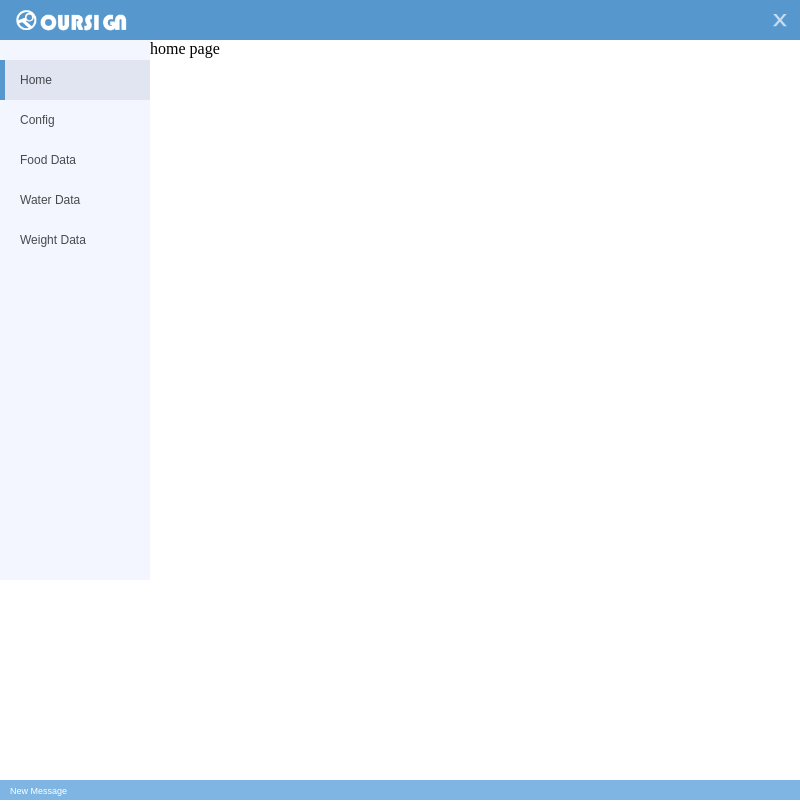
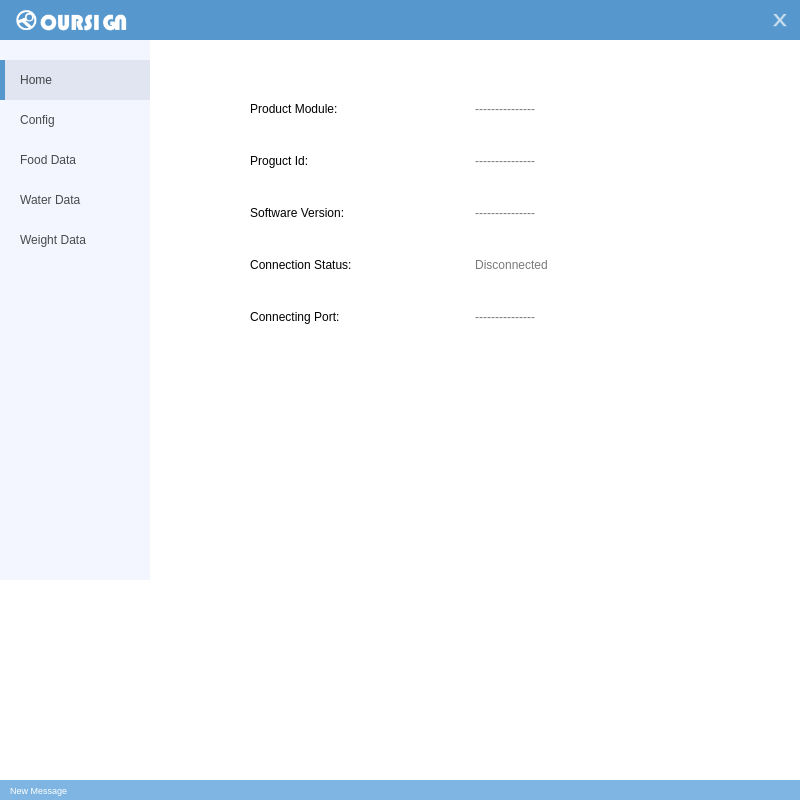
Before and after one commit to EdwordKevin/RPISUMMER19IEDSEC1GPY, an Electron app: page index.html in a window 800 px wide. Drawn offline with Linux system fonts and the light colour scheme.

Commit message:
homepage added

```diff
--- a/index.html
+++ b/index.html
@@ -1,11 +1,12 @@
 <!DOCTYPE html>
 <html>
     <head>
+        <meta http-equiv="Content-Type" content="text/html; charset=utf-8" />
         <style>
             html{margin: 0px;height: 100%;width: 100%}
             body{margin: 0px;height: 100%;width: 100%}
-            div{height:100%;margin:0px}
-            #top_menu{height: 40px;background: rgb(86, 152, 206);position: relative;;-webkit-app-region: drag}
+            div{height:100%;margin:0px;;-webkit-user-select: none;}
+            #top_menu{height: 40px;background: rgb(86, 152, 206);position: relative;;-webkit-app-region: drag;}
             #bot_content{height:540px;position:absolute;top:40px;bottom: 0px}
             #left_menu{width: 150px; float: left;background: rgb(243, 246, 255);border-right:solid 1px rgb(204, 204, 204)}
             #right_content{float:right;margin-left: 150px;width:650px;height: 100%;position: absolute}
@@ -14,7 +15,10 @@
             .idx{height: 40px; width: 130px;line-height: 40px;font-size: 12px;font-family: Arial;padding-left: 15px;color: rgba(0, 0, 0,0.7);margin-left: 5px}
             #homeidx{margin-top:20px}
             #sttsbar{height: 20px;width: 100%;bottom: 0px;position:absolute;background:rgb(126, 181, 226);font-family: Arial;font-size: 9px;color:white;line-height: 22px;padding-left: 10px;box-sizing: border-box}
-            .page{position:absolute;width:100%;height: 100%;display: none;background:rgb(255, 255, 255)}
+            .page{position:absolute;width:100%;height: 100%;display: none;background:rgb(255, 255, 255);box-sizing: border-box;font-size: 12px;font-family: Arial}
+            #homel{float: left;width:50%;height: 100%;box-sizing: border-box;padding-left: 100px;padding-top: 50px}
+            #homer{float: right;width: 50%;height:100%;box-sizing: border-box;padding-top: 50px}
+            .info{color: rgb(122, 122, 122)}
         </style>
     </head>
     <body>
@@ -32,7 +36,22 @@
                     <div id="wgtidx" class="idx">Weight Data</div>
                 </div>
                 <div id="right_content">
-                    <div id="homepg" class="page">home page</div>
+                    <div id="homepg" class="page">
+                        <div id="homel">
+                            <p>Product Module: </p><br/>
+                            <p>Proguct Id: </p><br/>
+                            <p>Software Version: </p><br/>
+                            <p>Connection Status: </p><br/>
+                            <p>Connecting Port: </p>
+                        </div>
+                        <div id="homer">
+                            <p id="pm" class="info">---------------</p><br/>
+                            <p id="pi" class="info">---------------</p><br/>
+                            <p id="sv" class="info">---------------</p><br/>
+                            <p id="cs" class="info">Disconnected</p><br/>
+                            <p id="cp" class="info">---------------</p>
+                        </div>
+                    </div>
                     <div id="cfgpg" class="page">configuration</div>
                     <div id="fdpg" class="page">food data</div>
                     <div id="wtrdpg" class="page">water</div>
```
Also changed, not shown: img/arrow.png (added), 1 other file.
